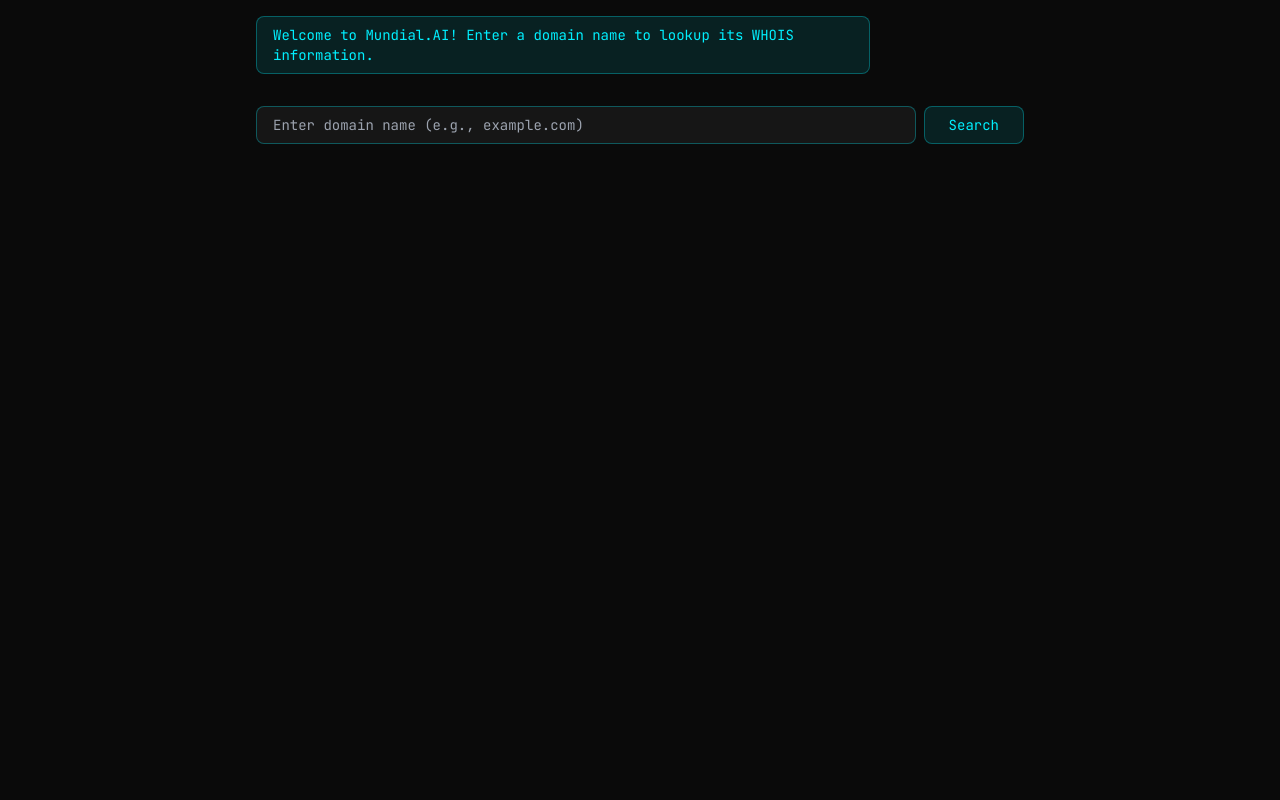
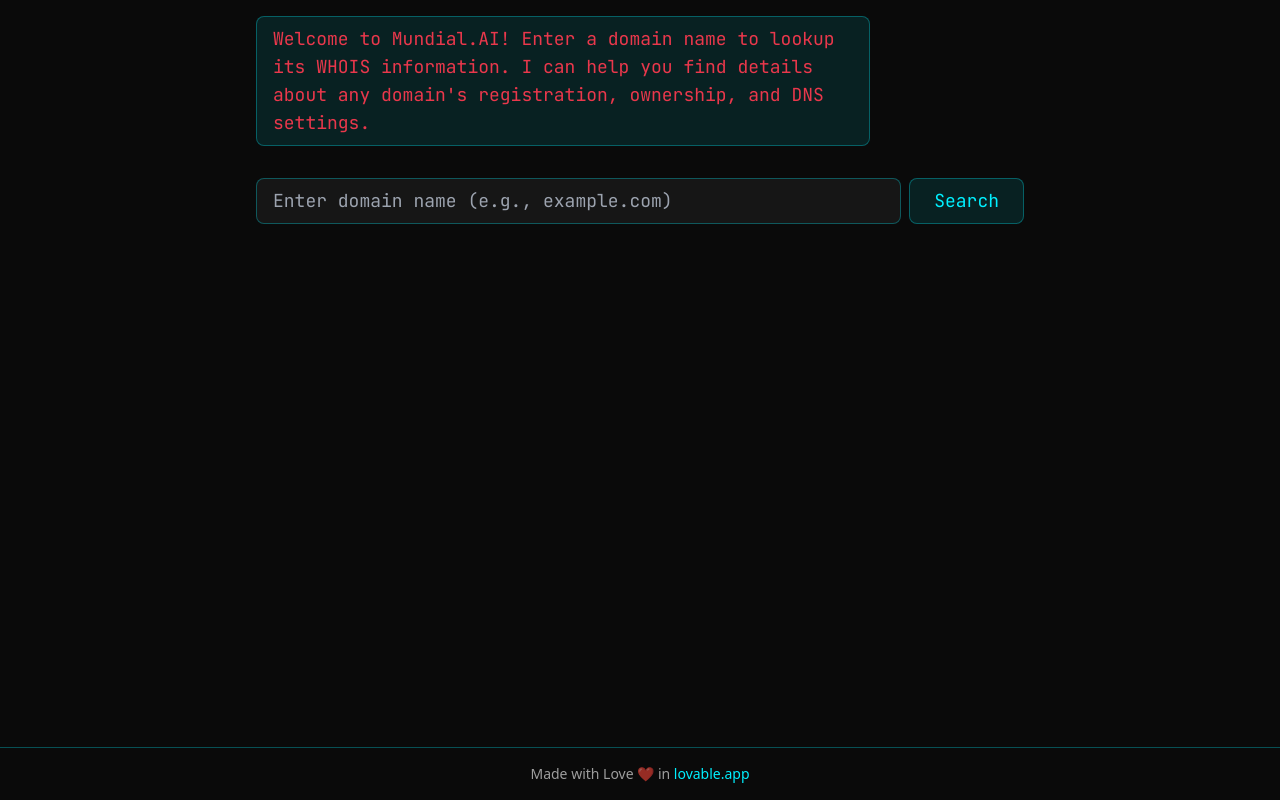
Before and after one commit to kwkuh/domain, a React (Vite) app: page / in a window 1280 px wide. Built offline with nearby package versions, Linux system fonts and the light colour scheme.

Commit message:
Update styles and add footer
- Altered font colors to alternate between red, orange, yellow, and blue with a slightly larger size for better visibility.
- Enhanced the description for clarity.
- Added a footer menu with the text "Made with Love (❤️) in loveable.app".
[skip gpt_engineer]

```diff
--- a/src/components/ChatMessage.tsx
+++ b/src/components/ChatMessage.tsx
@@ -20,11 +20,11 @@ const ChatMessage = ({ content, isBot = false, className }: ChatMessageProps) =>
         className={cn(
           "rounded-lg px-4 py-2 max-w-[80%]",
           isBot
-            ? "bg-neonBlue/10 text-neonBlue border border-neonBlue/30"
-            : "bg-white/5 text-white border border-white/10"
+            ? "bg-neonBlue/10 border border-neonBlue/30"
+            : "bg-white/5 border border-white/10"
         )}
       >
-        <p className="font-mono text-sm">{content}</p>
+        <p className={cn("font-mono", className)}>{content}</p>
       </div>
     </div>
   );
--- a/src/pages/Index.tsx
+++ b/src/pages/Index.tsx
@@ -9,7 +9,7 @@ const Index = () => {
   const [loading, setLoading] = useState(false);
   const [messages, setMessages] = useState([
     {
-      content: "Welcome to Mundial.AI! Enter a domain name to lookup its WHOIS information.",
+      content: "Welcome to Mundial.AI! Enter a domain name to lookup its WHOIS information. I can help you find details about any domain's registration, ownership, and DNS settings.",
       isBot: true,
     },
   ]);
@@ -66,11 +66,21 @@ const Index = () => {
   };
 
   return (
-    <div className="min-h-screen bg-darkBg text-white p-4">
+    <div className="flex flex-col min-h-screen bg-darkBg text-white">
+      <div className="flex-grow p-4">
         <div className="max-w-3xl mx-auto">
           <div className="space-y-4 mb-8">
             {messages.map((msg, idx) => (
-            <ChatMessage key={idx} {...msg} />
+              <ChatMessage
+                key={idx}
+                {...msg}
+                className={`text-lg ${
+                  idx % 4 === 0 ? 'text-[#ea384c]' :  // Red
+                  idx % 4 === 1 ? 'text-[#F97316]' :  // Orange
+                  idx % 4 === 2 ? 'text-[#FEF7CD]' :  // Yellow
+                  'text-[#1EAEDB]'                     // Blue
+                }`}
+              />
             ))}
             {loading && <LoadingSpinner />}
             {whoisData && <WhoisResult data={whoisData} />}
@@ -82,18 +92,25 @@ const Index = () => {
               value={domain}
               onChange={(e) => setDomain(e.target.value)}
               placeholder="Enter domain name (e.g., example.com)"
-            className="flex-1 bg-white/5 border border-neonBlue/30 rounded-lg px-4 py-2 font-mono text-sm focus:outline-none focus:border-neonBlue"
+              className="flex-1 bg-white/5 border border-neonBlue/30 rounded-lg px-4 py-2 font-mono text-lg focus:outline-none focus:border-neonBlue"
             />
             <button
               type="submit"
               disabled={loading}
-            className="bg-neonBlue/10 border border-neonBlue/30 text-neonBlue px-6 py-2 rounded-lg font-mono text-sm hover:bg-neonBlue/20 transition-colors disabled:opacity-50"
+              className="bg-neonBlue/10 border border-neonBlue/30 text-neonBlue px-6 py-2 rounded-lg font-mono text-lg hover:bg-neonBlue/20 transition-colors disabled:opacity-50"
             >
               Search
             </button>
           </form>
         </div>
       </div>
+
+      <footer className="text-center py-4 border-t border-neonBlue/30">
+        <p className="text-sm text-white/60">
+          Made with Love ❤️ in <a href="https://lovable.app" target="_blank" rel="noopener noreferrer" className="text-neonBlue hover:underline">lovable.app</a>
+        </p>
+      </footer>
+    </div>
   );
 };
 
```
Lines whose indentation alone changed are shown as unchanged.
